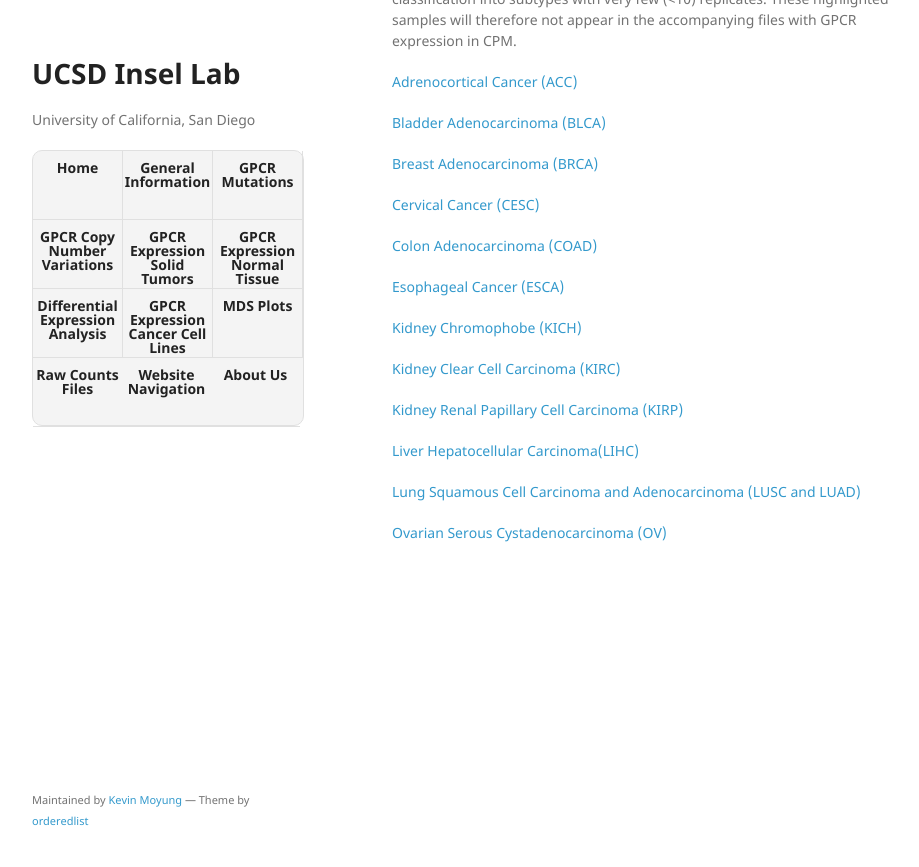
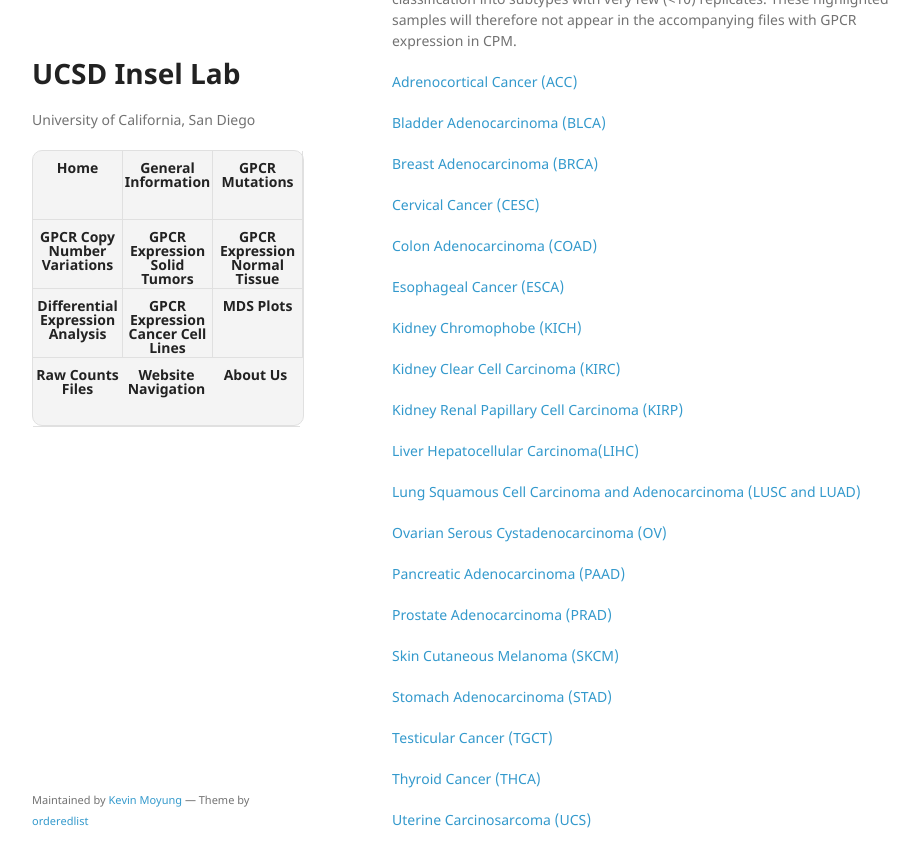
Before and after one commit to insellab/insellab.github.io, a Jekyll site: the page built from gpcr_tcga_exp.md, in a window 1280 px wide and 900 px high, scrolled down 702 px. Shown: the top 867 px of the window, without its empty margins (178-1097 px from the left). Built offline with Jekyll 4.4.1, drawn with Linux system fonts in a browser that asks for light colours; our own code applies the rules of GitHub Pages for plain Markdown files.

Commit message:
Update gpcr_tcga_exp.md

```diff
--- a/gpcr_tcga_exp.md
+++ b/gpcr_tcga_exp.md
@@ -44,3 +44,17 @@ Certain samples highlighted in yellow were not included for other analyses (such
 [Lung Squamous Cell Carcinoma and Adenocarcinoma (LUSC and LUAD)]()
 
 [Ovarian Serous Cystadenocarcinoma (OV)]()
+
+[Pancreatic Adenocarcinoma (PAAD)]()
+
+[Prostate Adenocarcinoma (PRAD)]()
+
+[Skin Cutaneous Melanoma (SKCM)]()
+
+[Stomach Adenocarcinoma (STAD)]()
+
+[Testicular Cancer (TGCT)]()
+
+[Thyroid Cancer (THCA)]()
+
+[Uterine Carcinosarcoma (UCS)]()
```
